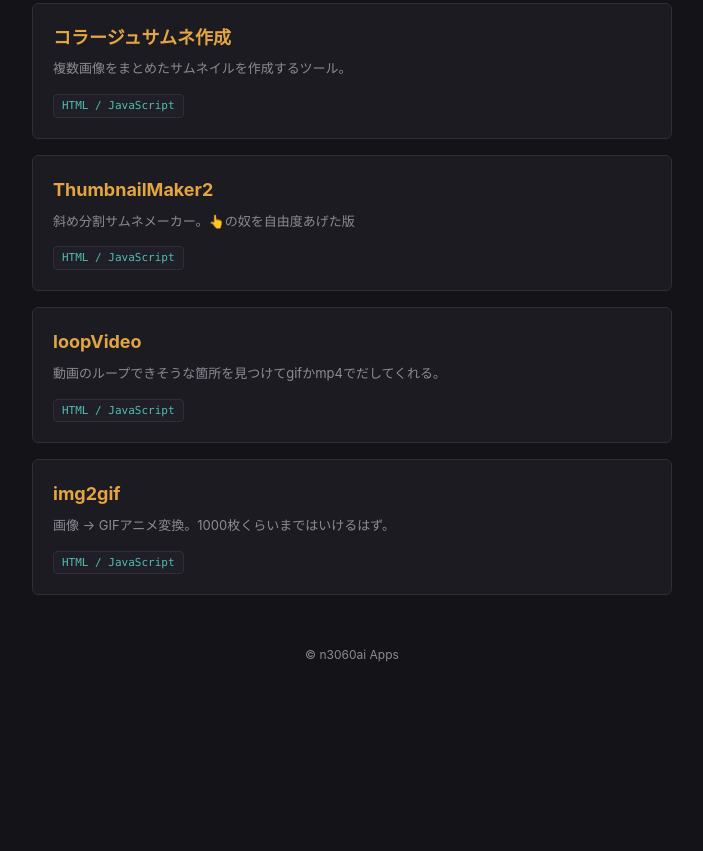
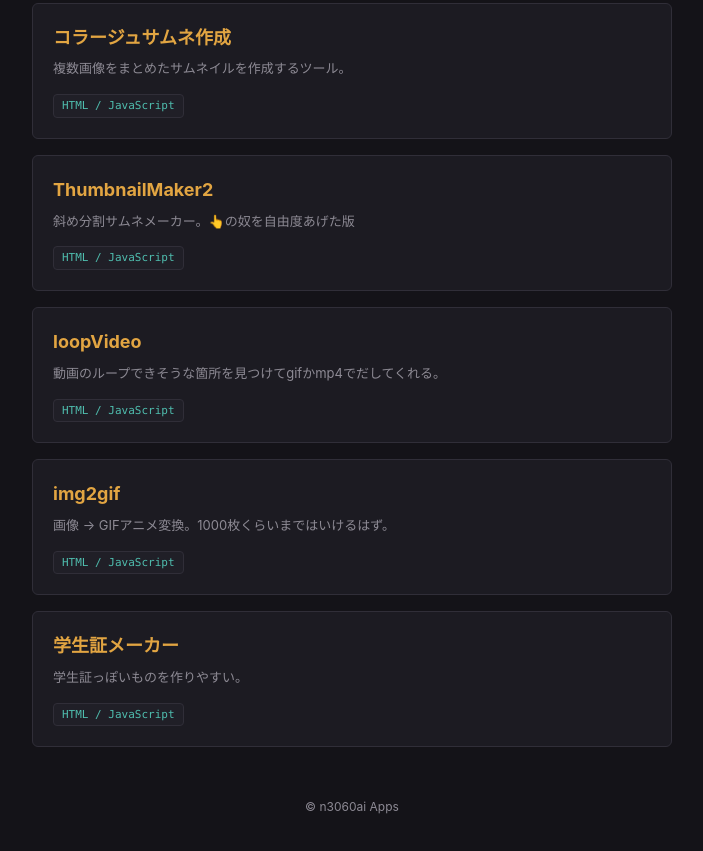
Before and after one commit to n3060ai/n3060ai.github.io, a plain HTML site: page index.html in a window 1280 px wide. Shown: the part 630-1481 px from the top of the page, without its empty margins (288-991 px from the left). Before the commit the page ends 1366 px from the top, so only its background shows below. Drawn offline with Linux system fonts and the light colour scheme.

Commit message:
Update index.html

```diff
--- a/index.html
+++ b/index.html
@@ -151,6 +151,13 @@
       <span class="app-tag">HTML / JavaScript</span>
     </a>
 
+    <!-- std-card -->
+    <a href="https://n3060ai.github.io/std-card/" class="app-card">
+      <h2 class="app-title">学生証メーカー</h2>
+      <p class="app-desc">学生証っぽいものを作りやすい。</p>
+      <span class="app-tag">HTML / JavaScript</span>
+    </a>
+
   </div>
 
   <footer>
```
